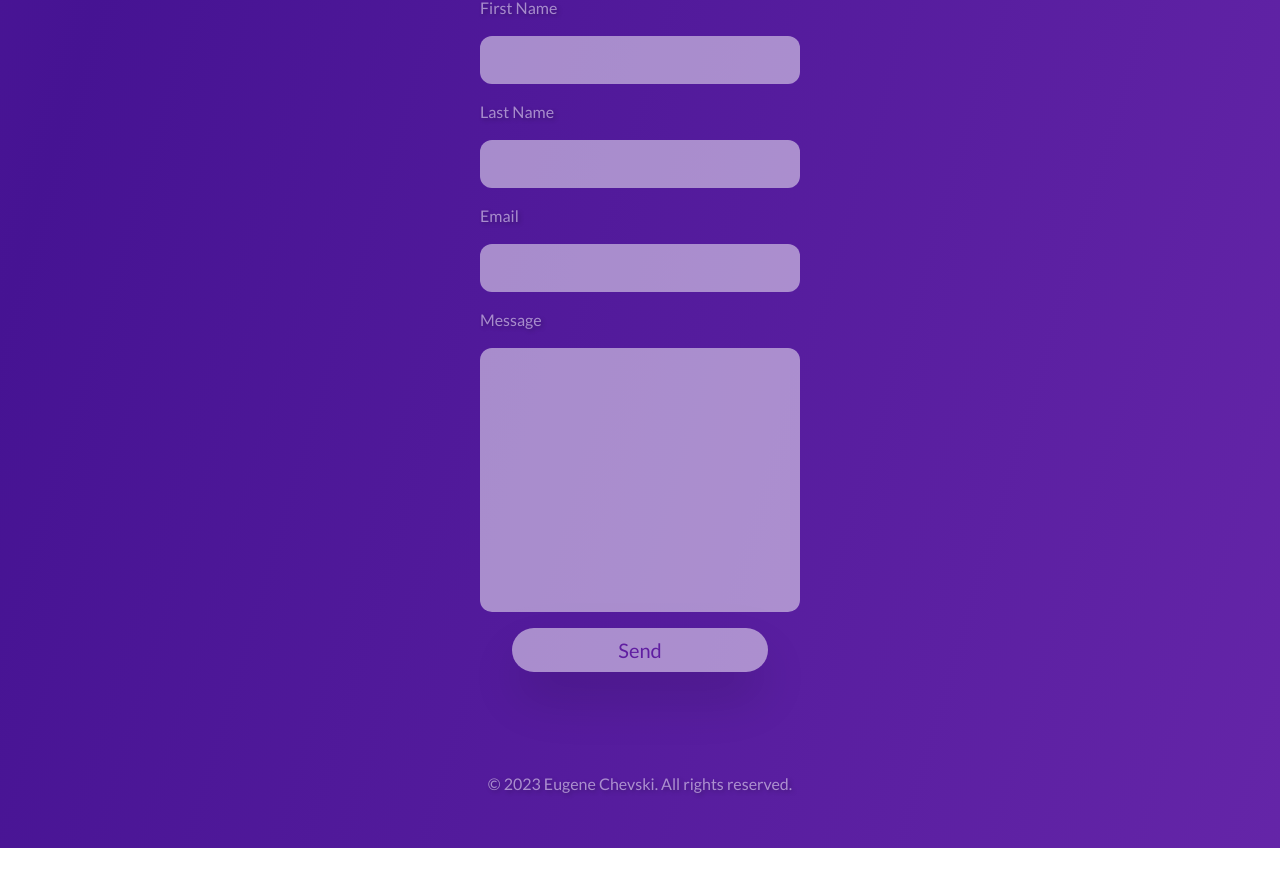
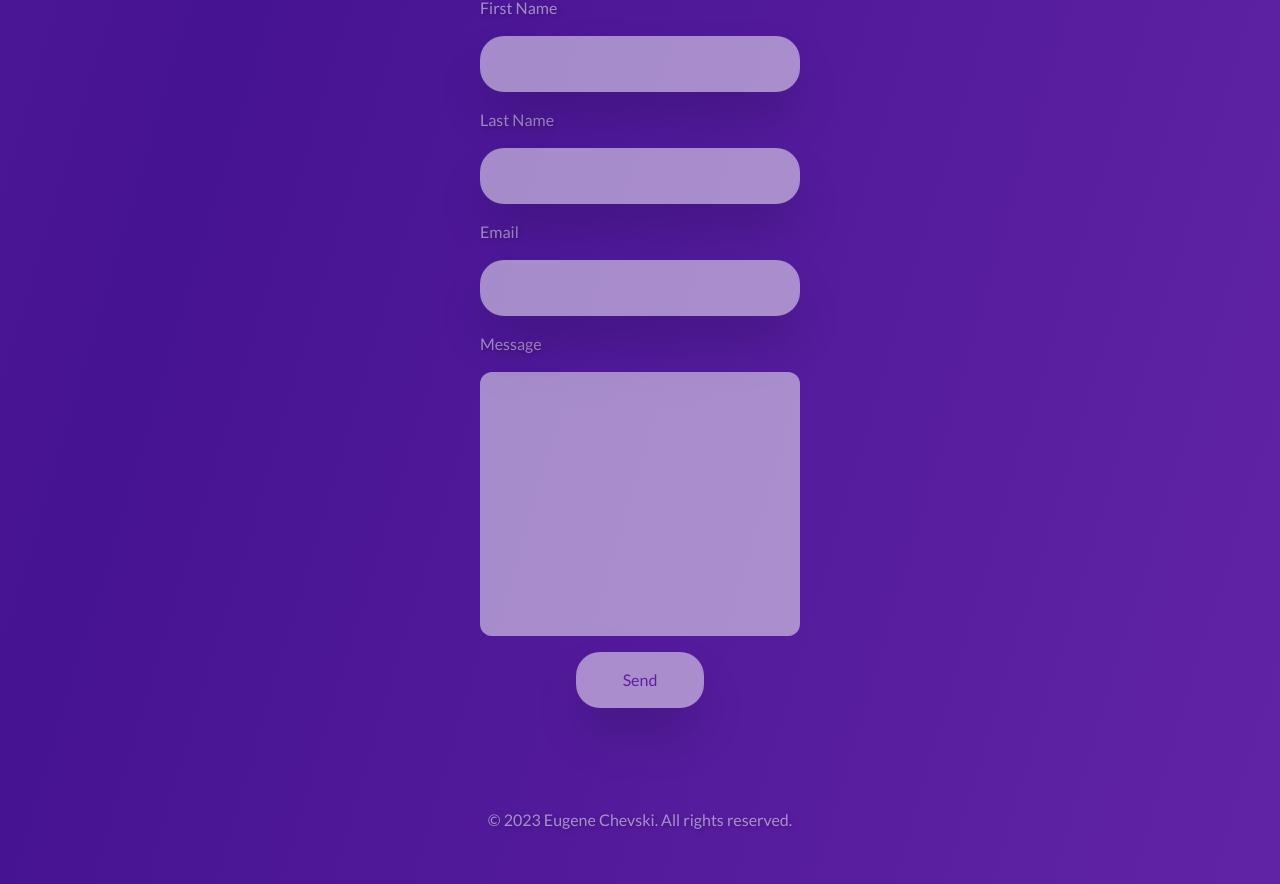
Before and after one commit to eugenechevski/PersonalPortfolio, a Next.js app: page / in a window 1280 px wide. Shown: the part 3455-4339 px from the top of the page. Before the commit the page ends 4303 px from the top, so only its background shows below. Built offline with nearby package versions, Linux system fonts and the light colour scheme.

Commit message:
Turns plane input and button elements into provided components.

```diff
--- a/src/app/page.tsx
+++ b/src/app/page.tsx
@@ -1,7 +1,10 @@
-'use client';
+"use client";
 
 import Image from "next/image";
 import Link from "next/link";
+
+import Input from "@/components/Input";
+import Button from "@/components/Button";
 
 import { FontAwesomeIcon } from "@fortawesome/react-fontawesome";
 import {
@@ -18,6 +21,8 @@ import battleshipImg from "@/assets/battleship.jpg";
 import checkersImg from "@/assets/checkers.jpg";
 
 import uniqid from "uniqid";
+
+import { emailPattern, textColor } from "@/lib/constants";
 
 const projects = [
   {
@@ -119,9 +124,7 @@ export default function Page() {
           ))}
         </div>
         <Link href={"https://github.com/eugenechevski"}>
-          <button className="w-64 p-4 bg-white rounded-3xl shadow-2xl drop-shadow-2xl text-[#6B21A5] text-xl mb-12 hover:opacity-[35%]">
-            Explore
-          </button>
+          <Button textContent="Explore" />
         </Link>
       </section>
       <section className="flex flex-col items-center justify-center gap-12 min-h-[100vh]">
@@ -169,40 +172,41 @@ export default function Page() {
           <label className="text-md" htmlFor="first-name">
             First Name
           </label>
-          <input
-            className="bg-white outline-none text-black p-3 rounded-xl"
-            required
-            maxLength={20}
-            type="text"
+          <Input
             id="first-name"
             name="first-name"
+            required={true}
+            className="w-full"
           />
           <label className="text-md" htmlFor="last-name">
             Last Name
           </label>
-          <input
-            className="bg-white outline-none text-black p-3 rounded-xl"
-            required
-            maxLength={20}
-            type="text"
+          <Input
             id="last-name"
             name="last-name"
+            required={true}
+            className="w-full"
           />
           <label className="text-md" htmlFor="email">
             Email
           </label>
-          <input
-            className="bg-white outline-none text-black p-3 rounded-xl"
-            pattern="[a-z0-9._%+-]+@[a-z0-9.-]+\.[a-z]{2,4}$"
+          <Input
             type="email"
             id="email"
             name="email"
+            required={true}
+            className="w-full"
+            pattern={emailPattern}
           />
           <label className="text-md" htmlFor="message">
             Message
           </label>
           <textarea
-            className="bg-white outline-none text-black p-3 rounded-xl resize-none"
+            className={
+              "bg-white outline-none p-3 rounded-xl resize-none text-[" +
+              textColor +
+              "]"
+            }
             required
             minLength={30}
             maxLength={200}
@@ -210,13 +214,9 @@ export default function Page() {
             rows={10}
             name="message"
           />
-          <button
-            name="submit"
-            className="w-64 p-2 bg-white rounded-3xl shadow-2xl drop-shadow-2xl text-[#6B21A5] text-xl mb-12 self-center hover:opacity-[35%]"
-            type="submit"
-          >
-            Send
-          </button>
+          <div className="self-center">
+            <Button textContent="Send" type="submit" size="md" />
+          </div>
         </form>
       </section>
       <footer className="h-32 flex justify-center items-center">
```
